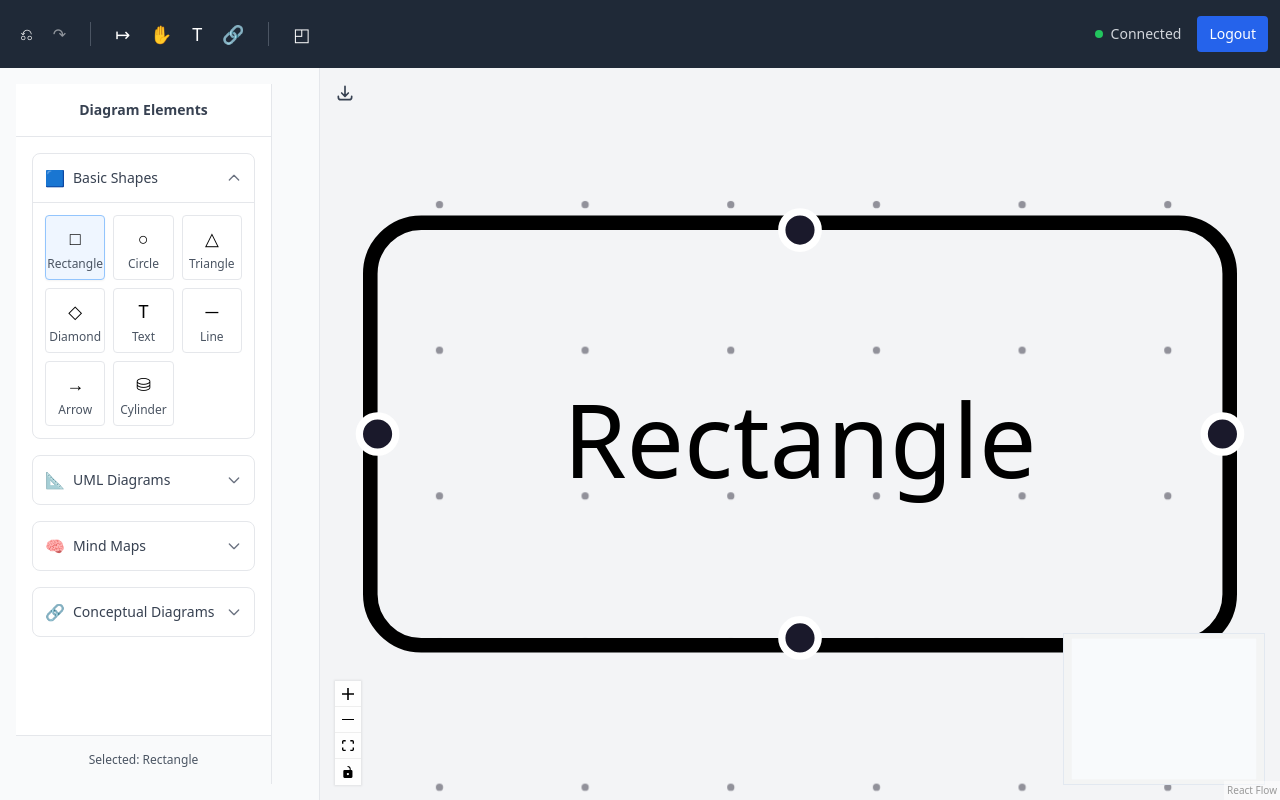
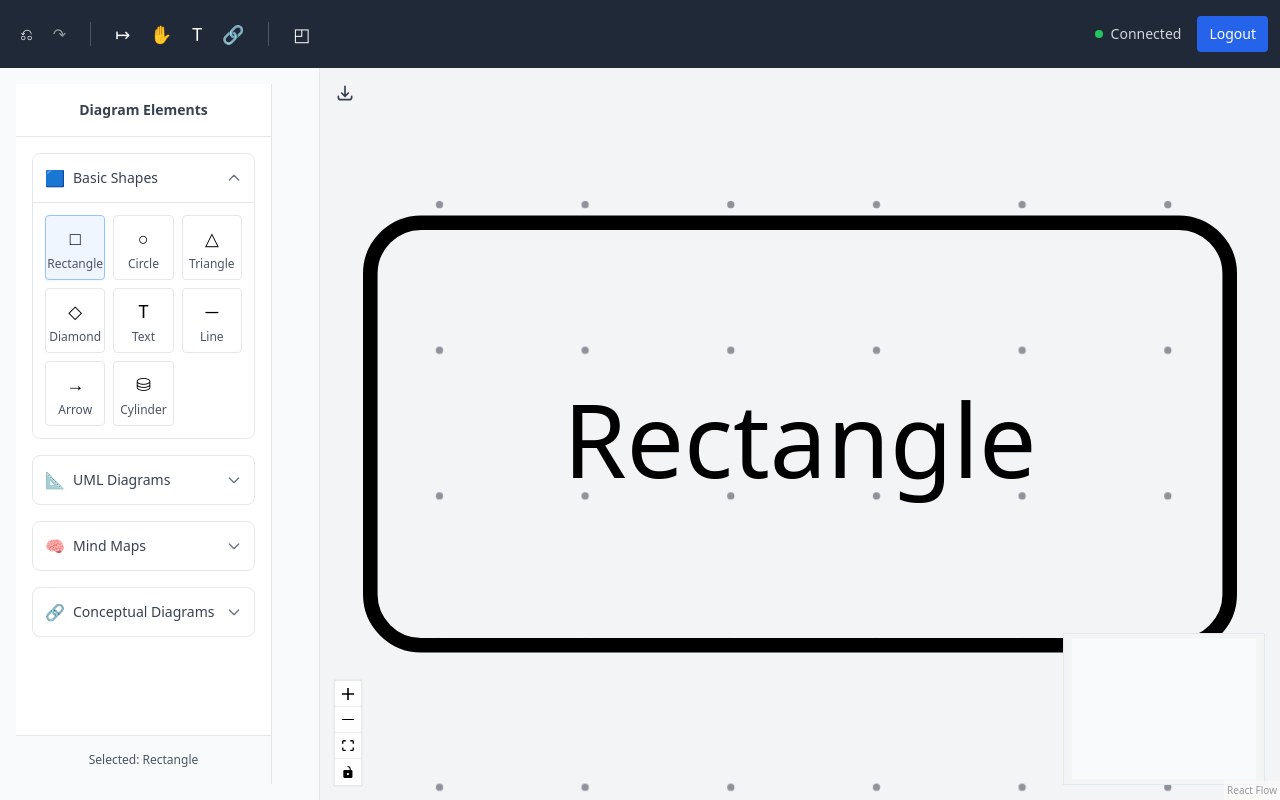
Before and after one commit to MilicaObradovic/CoDiagram, a React app in the folder frontend/: page / in a window 1280 px wide. Both pictures are taken after a click on the button "Rectangle". Built offline with nearby package versions, Linux system fonts and the light colour scheme; the HTML template or start-up script is replaced by a standard one; what reactflow would draw is missing.

Commit message:
[add] trasparent handles

```diff
--- a/frontend/src/components/customNodeDiv.tsx
+++ b/frontend/src/components/customNodeDiv.tsx
@@ -1,5 +1,5 @@
 import type {CustomNodeData} from "../types/diagram.ts";
-import {memo, useCallback} from "react";
+import {memo, useCallback, useState} from "react";
 import {Handle, NodeResizer, Position} from "@xyflow/react";
 
 const CustomNodeDiv = ({
@@ -21,6 +21,7 @@ const CustomNodeDiv = ({
     selected:boolean;
 }) => {
 
+    const [isHovered, setIsHovered] = useState(false);
     // Handle save inside CustomNode
     const handleSave = useCallback(() => {
         console.log('Saving edit for node:', id, 'with text:', editText);
@@ -125,7 +126,9 @@ const CustomNodeDiv = ({
     }
 
     return (
-        <>
+        <div onMouseEnter={() => setIsHovered(true)}
+             onMouseLeave={() => setIsHovered(false)}>
+            <div>
             <NodeResizer
                 color="bg-blue-600"
                 isVisible={selected}
@@ -135,26 +138,52 @@ const CustomNodeDiv = ({
                 <Handle
                     type="source"
                     position={Position.Top}
-                className="w-3 h-3 bg-blue-500" id="top"
+                    className={`w-3 h-3 transition-all duration-200 ${
+                        isHovered
+                            ? 'bg-blue-500 opacity-100'
+                            : 'bg-transparent opacity-0'
+                    }`}
+                    id="top"
                 />
 
                 <Handle
                     type="source"
                     position={Position.Left}
-                className="w-3 h-3 bg-blue-500" id="left"
+                    className={`w-3 h-3 transition-all duration-200 ${
+                        isHovered
+                            ? 'bg-blue-500 opacity-100'
+                            : 'bg-transparent opacity-0'
+                    }`}
+                    id="left"
                 />
-            <div className="text-center">{data.label}</div>
+
+                <div className="text-center">
+                    {data.label}
+                </div>
+
                 <Handle
                     type="source"
                     position={Position.Bottom}
-                className="w-3 h-3 bg-green-500" id="bottom"
+                    className={`w-3 h-3 transition-all duration-200 ${
+                        isHovered
+                            ? 'bg-blue-500 opacity-100'
+                            : 'bg-transparent opacity-0'
+                    }`}
+                    id="bottom"
                 />
+
                 <Handle
                     type="source"
                     position={Position.Right}
-                className="w-3 h-3 bg-green-500" id="right"
+                    className={`w-3 h-3 transition-all duration-200 ${
+                        isHovered
+                            ? 'bg-blue-500 opacity-100'
+                            : 'bg-transparent opacity-0'
+                    }`}
+                    id="right"
                 />
-        </>
+            </div>
+        </div>
     );
 
 };
```
Lines whose indentation alone changed are shown as unchanged.
